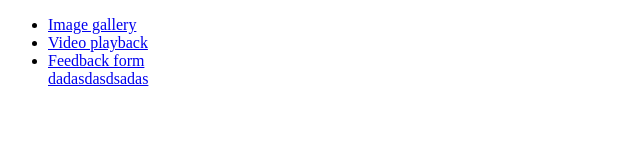
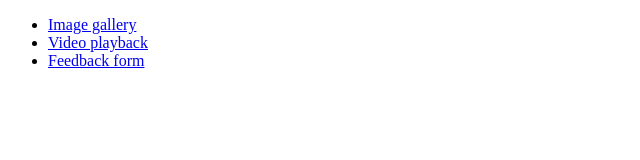
Before and after one commit to DominikBanaskiewicz/goit-js-hw-08, a plain HTML site: page index.html in a window 1280 px wide. Shown: the whole page, without its empty margins (0-640 px from the left). Drawn offline with Linux system fonts and the light colour scheme.

Commit message:
Deploying to gh-pages from @ DominikBanaskiewicz/goit-js-hw-08@eae07c59c51bce2d97d42b149d8d3cbdaec4dc3b 🚀

```diff
--- a/index.html
+++ b/index.html
@@ -1 +1 @@
-<!DOCTYPE html><html lang="en"><head><meta charset="utf-8"><meta http-equiv="X-UA-Compatible" content="IE=edge"><meta name="viewport" content="width=device-width, initial-scale=1.0"><title>Homework 8</title><link rel="stylesheet" href="/goit-js-hw-08/01-gallery.40c4146b.css"></head><body> <ul> <li><a href="/goit-js-hw-08/01-gallery.html">Image gallery</a></li> <li><a href="/goit-js-hw-08/02-video.html">Video playback</a></li> <li><a href="/goit-js-hw-08/03-feedback.html">Feedback form</a></li> <a href="https:/www.facebook.com">dadasdasdsadas</a> </ul> </body></html>
+<!DOCTYPE html><html lang="en"><head><meta charset="utf-8"><meta http-equiv="X-UA-Compatible" content="IE=edge"><meta name="viewport" content="width=device-width, initial-scale=1.0"><title>Homework 8</title><link rel="stylesheet" href="/goit-js-hw-08/01-gallery.40c4146b.css"></head><body> <ul> <li><a href="/goit-js-hw-08/01-gallery.html">Image gallery</a></li> <li><a href="/goit-js-hw-08/02-video.html">Video playback</a></li> <li><a href="/goit-js-hw-08/03-feedback.html">Feedback form</a></li> </ul> </body></html>
```
